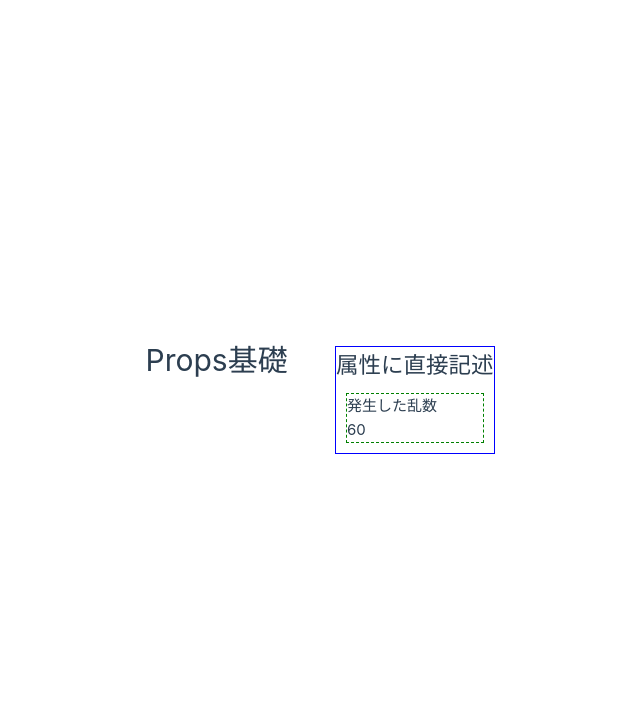
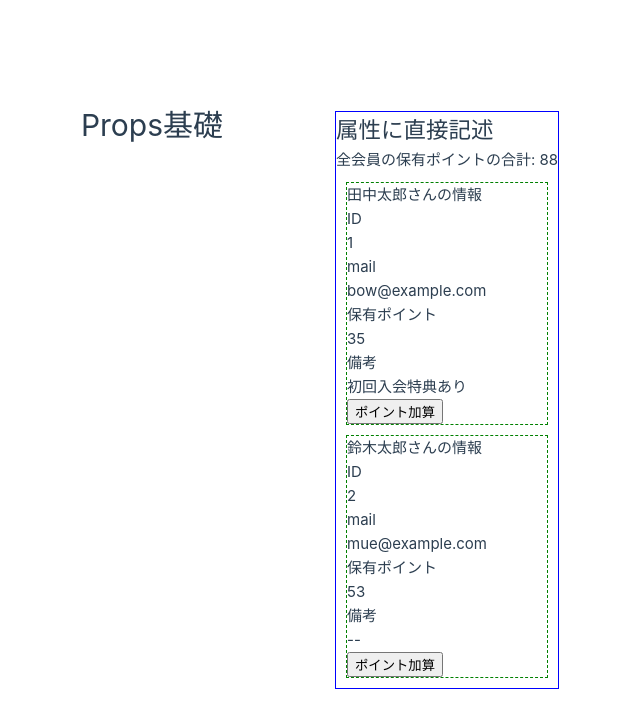
Before and after one commit to arakaki-asdf/hello-vue, a Vue app: page / in a window 1280 px wide. Shown: the top 728 px of the page, without its empty margins (315-955 px from the left). Built offline with nearby package versions, Linux system fonts and the light colour scheme.

Commit message:
子コンポーネントの変更から親コンポーネントの影響と注意点

```diff
--- a/src/App.vue
+++ b/src/App.vue
@@ -1,17 +1,43 @@
 <script setup lang="ts">
-import { ref } from "vue";
+import { ref, computed } from "vue";
 import OneSection from "./components/OneSection.vue";
 
-const propsTitle = ref("発生した乱数");
-const rand = Math.round(Math.random() * 100);
-const propsContent = ref(rand);
+interface Member {
+  id: number;
+  name: string;
+  email: string;
+  points: number;
+  note?: string;
+}
+
+const list = new Map<number, Member>();
+list.set(1, { id: 1, name: "田中太郎", email:"bow@example.com", points: 35, note: "初回入会特典あり" });
+list.set(2, { id: 2, name: "鈴木太郎", email:"mue@example.com", points: 53 });
+const memberList = ref(list);
+
+const totalPoints = computed((): number => {
+  let total = 0;
+  for (const member of memberList.value.values()) {
+    total += member.points;
+  }
+  return total;
+});
 </script>
 
 <template>
   <h1>Props基礎</h1>
   <section>
     <h2>属性に直接記述</h2>
-    <OneSection v-bind:title="propsTitle" v-bind:content="propsContent" />
+    <p>全会員の保有ポイントの合計: {{ totalPoints }}</p>
+    <OneSection
+      v-for="[id, item] in list"
+      v-bind:key="id"
+      v-bind:id="id"
+      v-bind:name="item.name"
+      v-bind:email="item.email"
+      v-bind:points="item.points"
+      v-bind:note="item.note"
+    />
   </section>
 </template>
 
--- a/src/components/OneSection.vue
+++ b/src/components/OneSection.vue
@@ -1,15 +1,41 @@
 <script setup lang="ts">
+import { ref, computed } from "vue";
+
 interface Props {
-    title: String;
-    content: number;
+    id: number;
+    name: string;
+    email: string;
+    points: number;
+    note?: string;
 }
-defineProps<Props>();
+
+const props = withDefaults(
+    defineProps<Props>(),
+    {note: "--"}
+);
+const localPoints = ref(props.points);
+const pointUp = (): void => {
+    localPoints.value++;
+};
 </script>
 
 <template>
     <section class="box">
-        <h4>{{ title }}</h4>
-        <p>{{ content }}</p>
+        <h4>{{ name }}さんの情報</h4>
+        <dl>
+            <dt>ID</dt>
+            <dd>{{ id }}</dd>
+
+            <dt>mail</dt>
+            <dd>{{ email }}</dd>
+
+            <dt>保有ポイント</dt>
+            <dd>{{ localPoints }}</dd>
+
+            <dt>備考</dt>
+            <dd>{{ note }}</dd>
+        </dl>
+        <button v-on:click="pointUp">ポイント加算</button>
     </section>
 </template>
 
```
